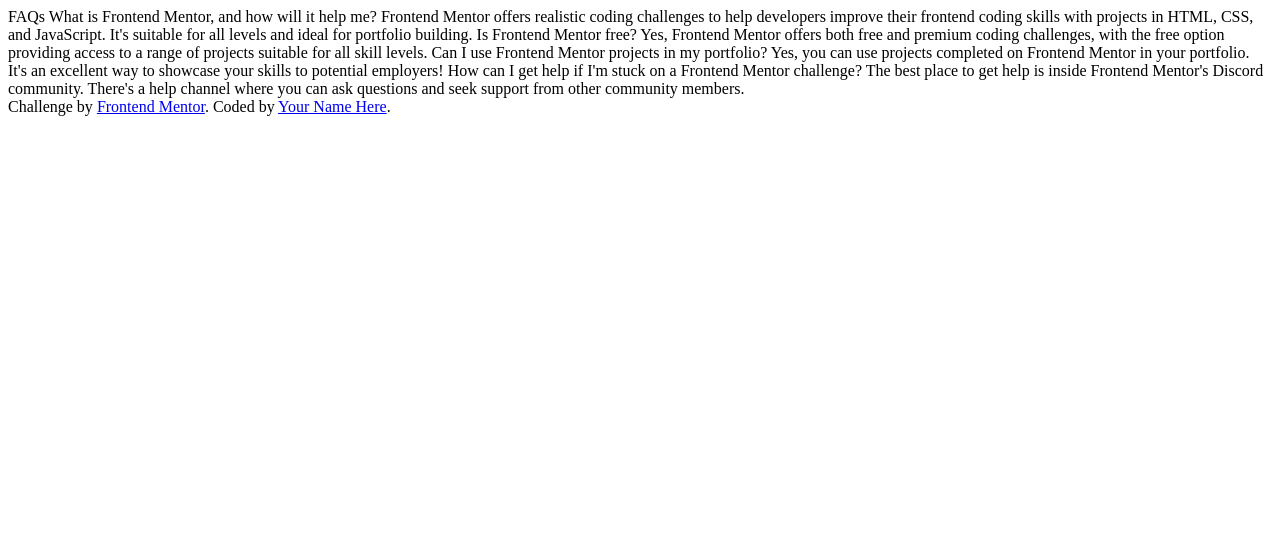
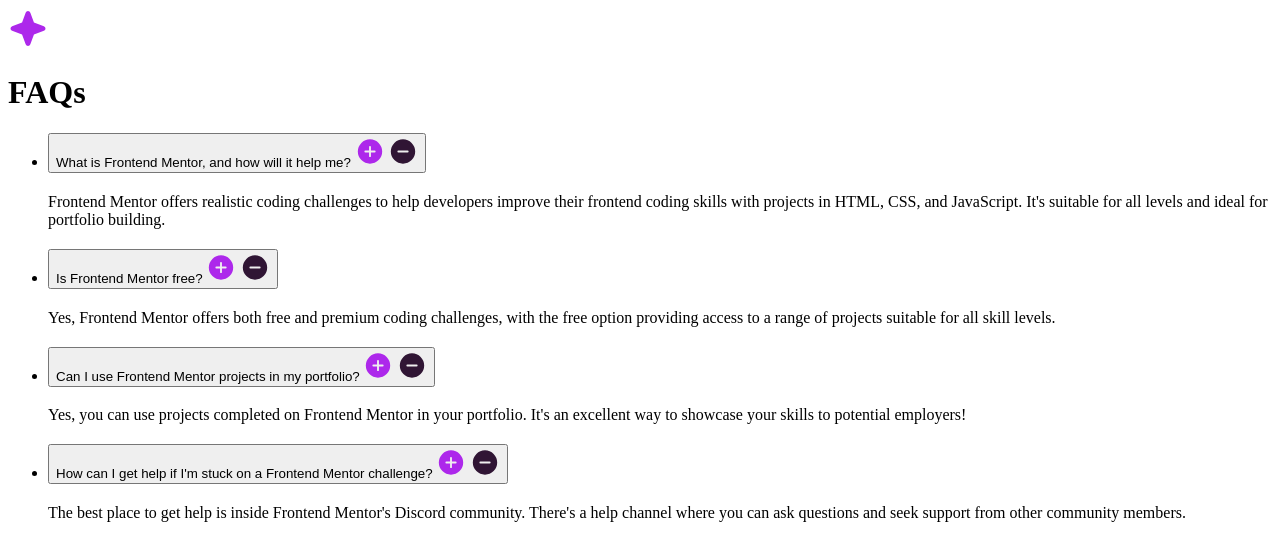
Before and after one commit to Acemeistre/FEM_FAQ-accordion, a plain HTML site: page index.html in a window 1280 px wide. Drawn offline with Linux system fonts and the light colour scheme.

Commit message:
Add html structure

```diff
--- a/index.html
+++ b/index.html
@@ -17,35 +17,67 @@
 </head>
 
 <body>
+  <main>
+    <header>
+      <img src="./assets/images/icon-star.svg" alt="" />
+      <h1 class="header-title">FAQs</h1>
+    </header>
 
-  FAQs
-
+    <ul class="accordion">
+      <li class="item">
+        <h2 class="question">
+          <button class="question-button" aria-expanded="false" aria-controls="answer-1">
             What is Frontend Mentor, and how will it help me?
-
+            <img src="./assets/images/icon-plus.svg" alt="" />
+            <img src="./assets/images/icon-minus.svg" alt="" />
+          </button>
+        </h2>
+        <p class="answer" id="answer-1">
           Frontend Mentor offers realistic coding challenges to help developers improve their
           frontend coding skills with projects in HTML, CSS, and JavaScript. It's suitable for
           all levels and ideal for portfolio building.
-
+        </p>
+      </li>
+      <li class="item">
+        <h2 class="question">
+          <button class="question-button" aria-expanded="false" aria-controls="answer-2">
             Is Frontend Mentor free?
-
+            <img src="./assets/images/icon-plus.svg" alt="" />
+            <img src="./assets/images/icon-minus.svg" alt="" />
+          </button>
+        </h2>
+        <p class="answer" id="answer-2">
           Yes, Frontend Mentor offers both free and premium coding challenges, with the free
           option providing access to a range of projects suitable for all skill levels.
-
+        </p>
+      </li>
+      <li class="item">
+        <h2 class="question">
+          <button class="question-button" aria-expanded="false" aria-controls="answer-3">
             Can I use Frontend Mentor projects in my portfolio?
-
+            <img src="./assets/images/icon-plus.svg" alt="" />
+            <img src="./assets/images/icon-minus.svg" alt="" />
+          </button>
+        </h2>
+        <p class="answer" id="answer-3">
           Yes, you can use projects completed on Frontend Mentor in your portfolio. It's an excellent
           way to showcase your skills to potential employers!
-
+        </p>
+      </li>
+      <li class="item">
+        <h2 class="question">
+          <button class="question-button" aria-expanded="false" aria-controls="answer-4">
             How can I get help if I'm stuck on a Frontend Mentor challenge?
-
+            <img src="./assets/images/icon-plus.svg" alt="" />
+            <img src="./assets/images/icon-minus.svg" alt="" />
+          </button>
+        </h2>
+        <p class="answer" id="answer-4">
           The best place to get help is inside Frontend Mentor's Discord community. There's a help
           channel where you can ask questions and seek support from other community members.
-
-
-  <footer class="attribution">
-    Challenge by <a href="https://www.frontendmentor.io?ref=challenge">Frontend Mentor</a>.
-    Coded by <a href="#">Your Name Here</a>.
-  </footer>
+        </p>
+      </li>
+  </main>
 </body>
 
 </html>
```
Lines whose indentation alone changed are shown as unchanged.
